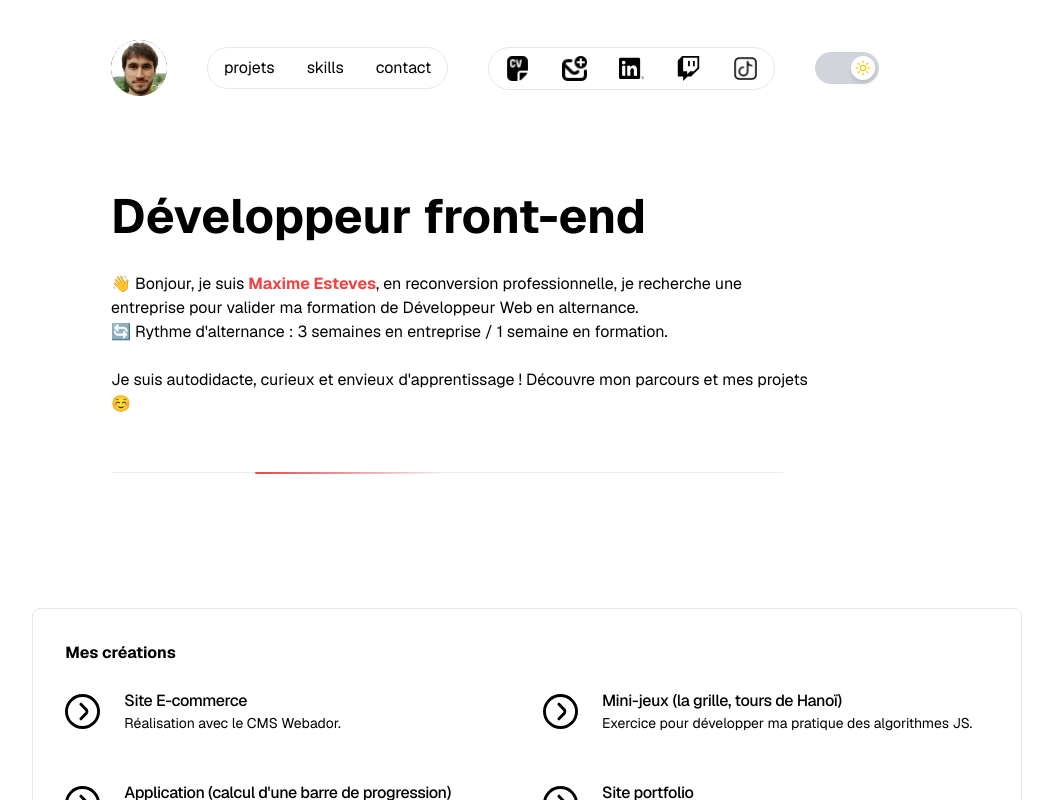
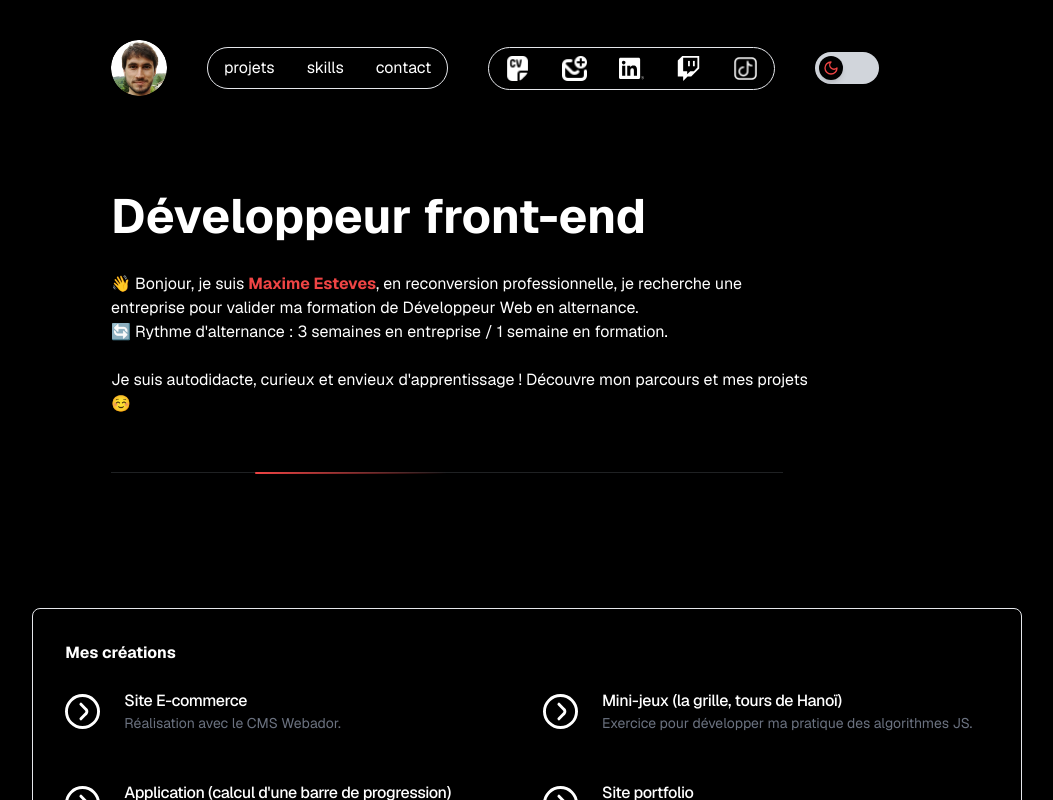
Before and after one commit to maxime-esteves/site-react, a Next.js app: page / in a window 1280 px wide. Shown: the top 800 px of the page, without its empty margins (113-1166 px from the left). Built offline with nearby package versions, Linux system fonts and the light colour scheme.

Commit message:
Update layout.tsx

```diff
--- a/app/layout.tsx
+++ b/app/layout.tsx
@@ -13,9 +13,9 @@
   children,
 }: Readonly<{ children: React.ReactNode }>) {
   return (
-    <html lang="fr" suppressHydrationWarning className="scroll-smooth dark">
+    <html lang="fr" suppressHydrationWarning className="scroll-smooth">
       <body className={cn(GeistSans.variable, "font-sans h-full bg-background text-foreground")}>
-        <ThemeProvider attribute="class" defaultTheme="dark" enableSystem>
+        <ThemeProvider attribute="class" defaultTheme="" enableSystem>
           {children}
         </ThemeProvider>
       </body>
```
